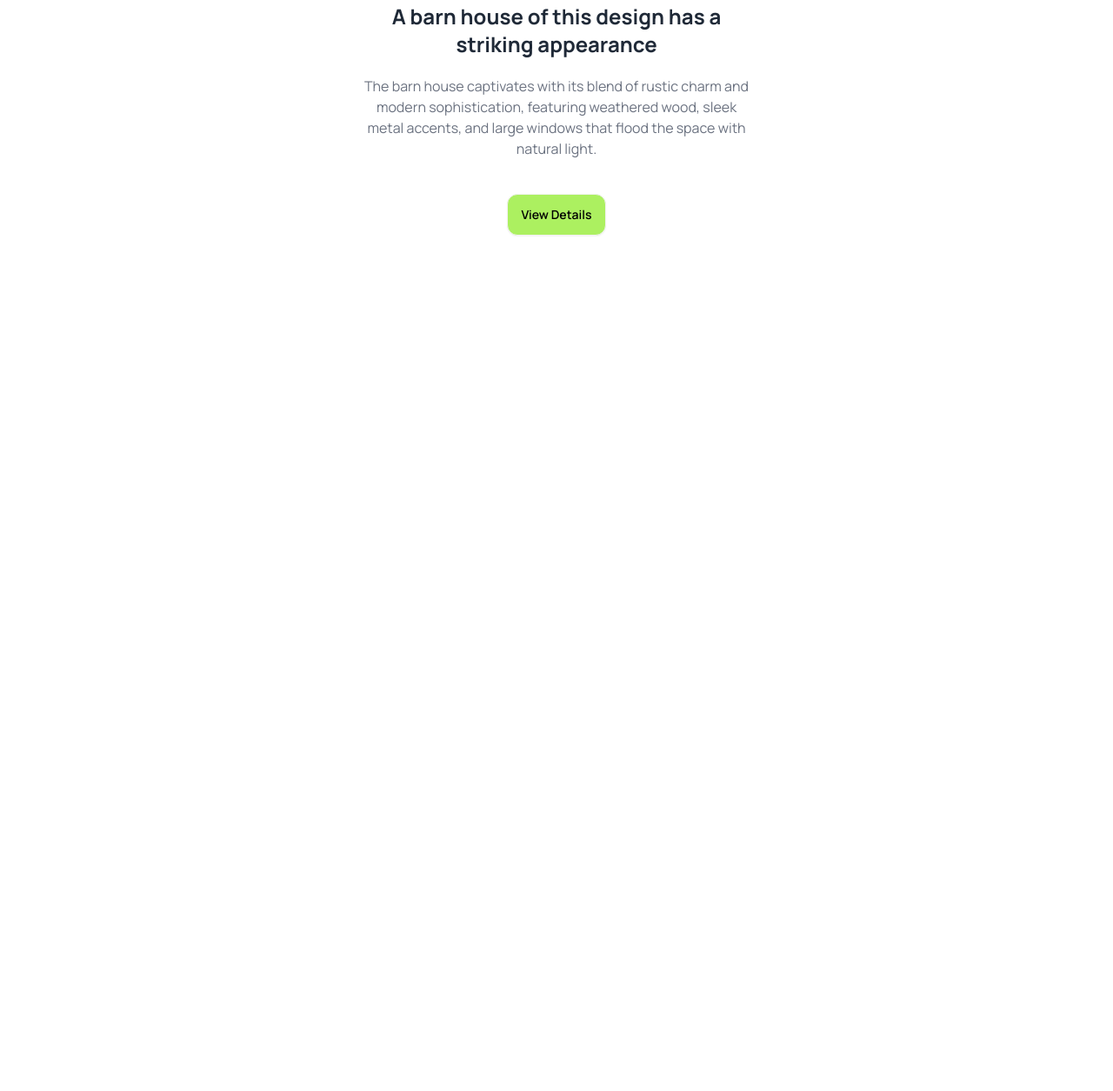
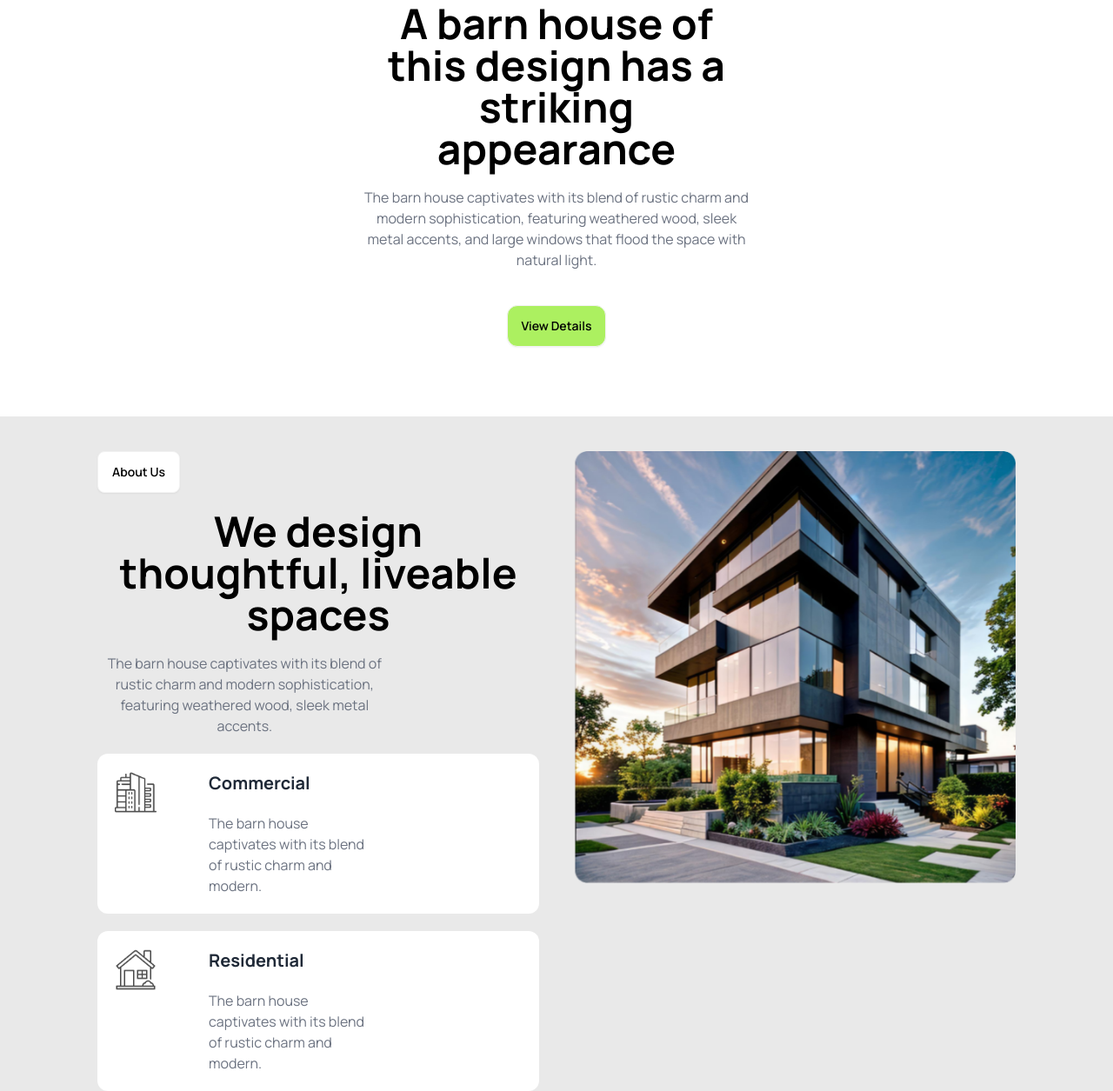
Before and after one commit to shoyonsutradhar/Assigment-3, a plain HTML site: page index.html in a window 1280 px wide. Shown: the part 399-1654 px from the top of the page at 87% size. Before the commit the page ends 800 px from the top, so only its background shows below. Drawn offline with nearby package versions, Linux system fonts and the light colour scheme.

Commit message:
About us section

```diff
--- a/index.html
+++ b/index.html
@@ -29,6 +29,7 @@
             colors: {
               clifford: "#da373d",
               "loging-primary": "#ACF060",
+              "bg-primary": "#E9E9E9",
             },
           },
         },
@@ -43,17 +44,13 @@
   <body class="font-manrope">
     <section class="max-w-screen-2xl mx-auto px-16 lg:px-28">
       <!-- header section -->
-        <header>
+      <header class="mb-20">
         <!-- navber section -->
         <nav>
           <div class="navbar bg-base-100">
             <div class="flex-1">
               <div class="dropdown">
-                  <div
-                    tabindex="0"
-                    role="button"
-                    class="btn btn-ghost lg:hidden"
-                  >
+                <div tabindex="0" role="button" class="btn btn-ghost lg:hidden">
                   <svg
                     xmlns="http://www.w3.org/2000/svg"
                     class="h-5 w-5"
@@ -108,15 +105,11 @@
           <div class="max-w-md">
             <!-- img -->
             <div>
-                <img
-                  class="mb-5 w-full mt-10"
-                  src="./assets/banner.png"
-                  alt=""
-                />
+              <img class="mb-5 w-full mt-10" src="./assets/banner.png" alt="" />
             </div>
             <!-- text -->
-              <div class="text-center w-50">
-                <h1 class="text-4xl md:text-2xl font-bold mb-5">
+            <div class="text-center">
+              <h1 class="text-black text-5xl md:text-5xl font-bold mb-5">
                 A barn house of this design has a striking appearance
               </h1>
               <p class="text-gray-500 mb-10">
@@ -134,5 +127,72 @@
       </header>
     </section>
     <!------------------------------------------ main section ------------------------------------------------->
+    <main>
+      <section class="bg-bg-primary">
+        <div class="max-w-screen-2xl mx-auto px-16 lg:px-28">
+          <!-- About us card section-->
+          <div class="grid grid-cols-1 md:grid-cols-2 gap-10">
+            <!-- card title -->
+            <div>
+              <!-- title -->
+              <div class="mt-10">
+                <button class="btn bg-white text-black ">About Us</button>
+                <h1
+                  class="text-black font-bold text-5xl md:text-5xl text-center mt-5"
+                >
+                  We design thoughtful, liveable spaces
+                </h1>
+                <p class="text-gray-500 w-4/6 text-center mt-5">
+                  The barn house captivates with its blend of rustic charm and
+                  modern sophistication, featuring weathered wood, sleek metal
+                  accents.
+                </p>
+              </div>
+              <!-- card -->
+              <div>
+                <!-- card-1 -->
+                <div class="flex gap-10 mt-5 bg-white rounded-xl">
+                  <!-- img -->
+                  <div class="mt-5 px-5">
+                    <img class="w-full" src="./assets/commercial.png" alt="" />
+                  </div>
+                  <!-- text -->
+                  <div>
+                    <h2 class="mt-5 text-xl font-bold">Commercial</h2>
+                    <p class="mt-5 mb-5 text-gray-500 w-3/6">
+                      The barn house captivates with its blend of rustic charm
+                      and modern.
+                    </p>
+                  </div>
+                </div>
+                <!-- card-2 -->
+                <div class="flex gap-10 mt-5 bg-white rounded-xl">
+                  <!-- img -->
+                  <div class="mt-5 px-5">
+                    <img class="w-full" src="./assets/residential.png" alt="" />
+                  </div>
+                  <!-- text -->
+                  <div>
+                    <h2 class="mt-5 text-xl font-bold">Residential</h2>
+                    <p class="mt-5 mb-5 text-gray-500 w-3/6">
+                      The barn house captivates with its blend of rustic charm
+                      and modern.
+                    </p>
+                  </div>
+                </div>
+              </div>
+            </div>
+            <!-- image -->
+            <div>
+              <img
+                class=" mt-10 mb-5 w-full rounded-lg"
+                src="./assets/Rectangle.png"
+                alt=""
+              />
+            </div>
+          </div>
+        </div>
+      </section>
+    </main>
   </body>
 </html>
```
Lines whose indentation alone changed are shown as unchanged.
